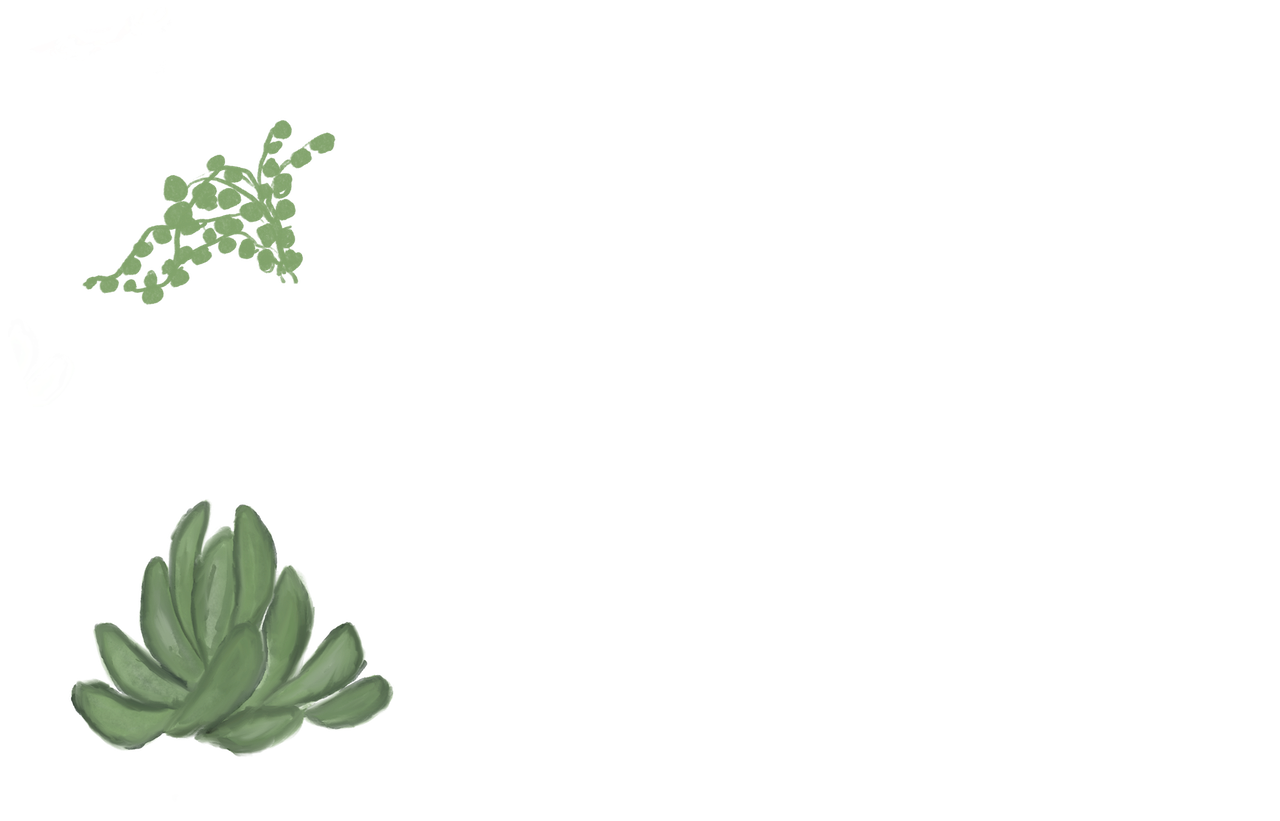
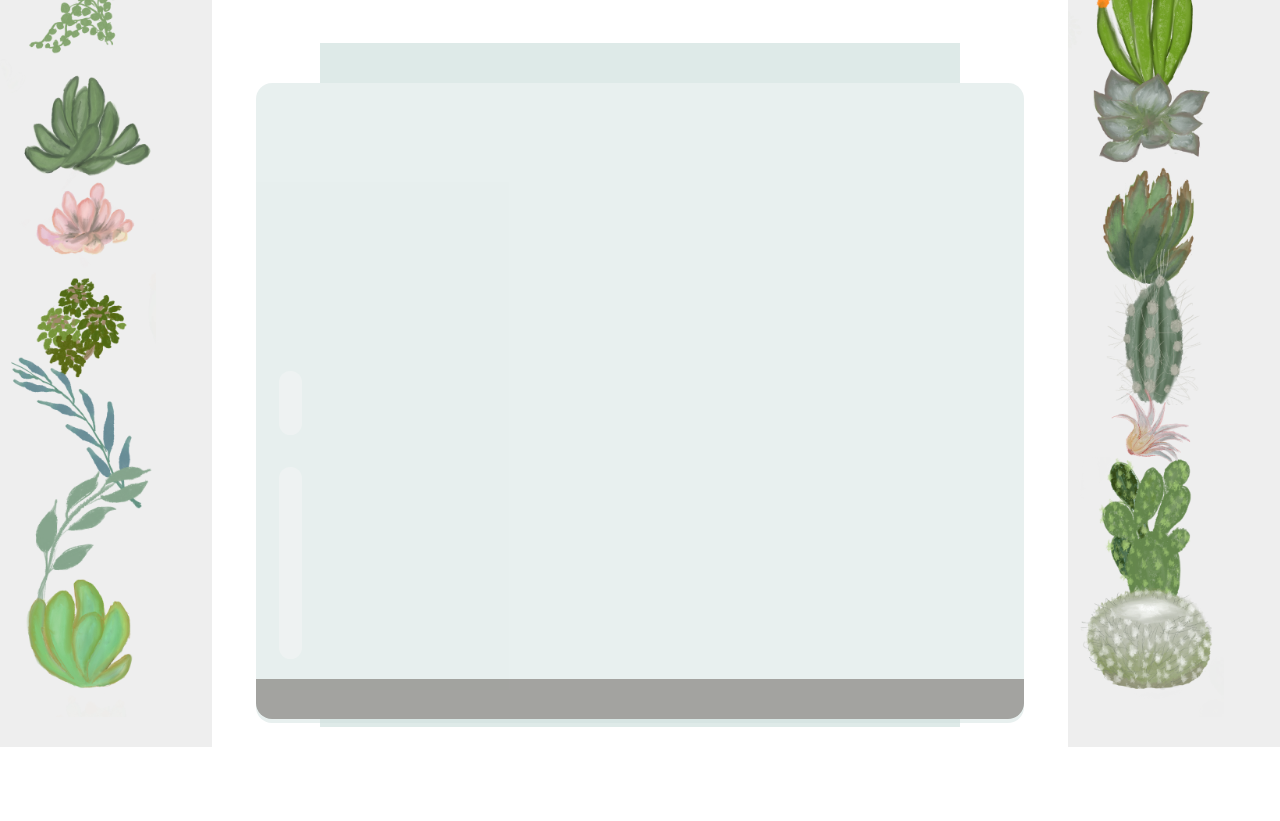
Before and after one commit to DaigoTaguchi/web-dev-for-bigginers, a plain HTML site: page terrarium/index.html in a window 1280 px wide. Shown: the part 73-894 px from the top of the page. After the commit the page ends 820 px from the top, so only its background shows below. Drawn offline with Linux system fonts and the light colour scheme.

Commit message:
テラリウムの完成

```diff
--- a/terrarium/index.html
+++ b/terrarium/index.html
@@ -1,10 +1,12 @@
 <!DOCTYPE html>
 <html>
 	<head>
+        <script src="./script.js" defer></script>
 		<title>Welcome to my Virtual Terrarium</title>
 		<meta charset="utf-8" />
 		<meta http-equiv="X-UA-Compatible" content="IE=edge" />
 		<meta name="viewport" content="width=device-width, initial-scale=1" />
+        <link rel="stylesheet" href="./style.css" />
 	</head>
 	<body>
         <h1>My Terrarium</h1>
@@ -55,6 +57,15 @@
                     <img class="plant" alt="plant" id="plant14" src="./images/plant14.png" />
                 </div>
             </div>
+            <div id="terrarium">
+                <div class="jar-top"></div>
+                <div class="jar-walls">
+                    <div class="jar-glossy-long"></div>
+                    <div class="jar-glossy-short"></div>
+                </div>
+                <div class="dirt"></div>
+                <div class="jar-bottom"></div>
+            </div>
         </div>
     </body>
 </html>
--- /dev/null
+++ b/terrarium/script.js
@@ -0,0 +1,53 @@
+dragElement(document.getElementById('plant1'));
+dragElement(document.getElementById('plant2'));
+dragElement(document.getElementById('plant3'));
+dragElement(document.getElementById('plant4'));
+dragElement(document.getElementById('plant5'));
+dragElement(document.getElementById('plant6'));
+dragElement(document.getElementById('plant7'));
+dragElement(document.getElementById('plant8'));
+dragElement(document.getElementById('plant9'));
+dragElement(document.getElementById('plant10'));
+dragElement(document.getElementById('plant11'));
+dragElement(document.getElementById('plant12'));
+dragElement(document.getElementById('plant13'));
+dragElement(document.getElementById('plant14'));
+
+function dragElement(terrariumElement) {
+	//スクリーン上の位置のための 4 つの位置を置きます
+	let pos1 = 0,
+		pos2 = 0,
+		pos3 = 0,
+		pos4 = 0;
+	terrariumElement.onpointerdown = pointerDrag;
+    function pointerDrag(e) {
+        e.preventDefault();
+        // console.log(e);
+        pos3 = e.clientX;
+        pos4 = e.clientY;
+
+        document.onpointermove = elementDrag;
+        document.onpointerup = stopElementDrag;
+        document.ondblclick = elementUp;
+
+    }
+
+    function elementDrag(e) {
+        pos1 = pos3 - e.clientX;
+        pos2 = pos4 - e.clientY;
+        pos3 = e.clientX;
+        pos4 = e.clientY;
+        console.log(pos1, pos2, pos3, pos4);
+        terrariumElement.style.top = terrariumElement.offsetTop - pos2 + 'px';
+        terrariumElement.style.left = terrariumElement.offsetLeft - pos1 + 'px';
+    }
+
+    function stopElementDrag() {
+        document.onpointerup = null;
+        document.onpointermove = null;
+    }
+
+    function elementUp(e) {
+        console.log(e);
+    }
+}
--- /dev/null
+++ b/terrarium/style.css
@@ -0,0 +1,110 @@
+body {
+	font-family: helvetica, arial, sans-serif;
+}
+
+h1 {
+	color: #3a241d;
+	text-align: center;
+}
+
+#left-container {
+	background-color: #eee;
+	width: 15%;
+	left: 0px;
+	top: 0px;
+	position: absolute;
+	height: 100%;
+	padding: 10px;
+}
+
+#right-container {
+	background-color: #eee;
+	width: 15%;
+	right: 0px;
+	top: 0px;
+	position: absolute;
+	height: 100%;
+	padding: 10px;
+}
+
+.plant-holder {
+	position: relative;
+	height: 13%;
+	left: -10px;
+}
+
+.plant {
+	position: absolute;
+	max-width: 150%;
+	max-height: 150%;
+	z-index: 2;
+}
+
+.jar-walls {
+	height: 80%;
+	width: 60%;
+	background: #d1e1df;
+	border-radius: 1rem;
+	position: absolute;
+	bottom: 0.5%;
+	left: 20%;
+	opacity: 0.5;
+	z-index: 1;
+}
+
+.jar-top {
+	width: 50%;
+	height: 5%;
+	background: #d1e1df;
+	position: absolute;
+	bottom: 80.5%;
+	left: 25%;
+	opacity: 0.7;
+	z-index: 1;
+}
+
+.jar-bottom {
+	width: 50%;
+	height: 1%;
+	background: #d1e1df;
+	position: absolute;
+	bottom: 0%;
+	left: 25%;
+	opacity: 0.7;
+}
+
+.dirt {
+	width: 60%;
+	height: 5%;
+	background: #3a241d;
+	position: absolute;
+	border-radius: 0 0 1rem 1rem;
+	bottom: 1%;
+	left: 20%;
+	opacity: 0.7;
+	z-index: -1;
+}
+
+.jar-glossy-long {
+    width: 3%;
+    height: 30%;
+    background: #eee;
+    border-radius: 1rem;
+    position: absolute;
+    bottom: 10%;
+    left: 3%;
+    opacity: 0.5;
+    z-index: 2;
+}
+
+.jar-glossy-short {
+    width: 3%;
+    height: 10%;
+    background: #eee;
+    border-radius: 1rem;
+    position: absolute;
+    bottom: 45%;
+    left: 3%;
+    opacity: 0.5;
+    z-index: 2;
+}
```
